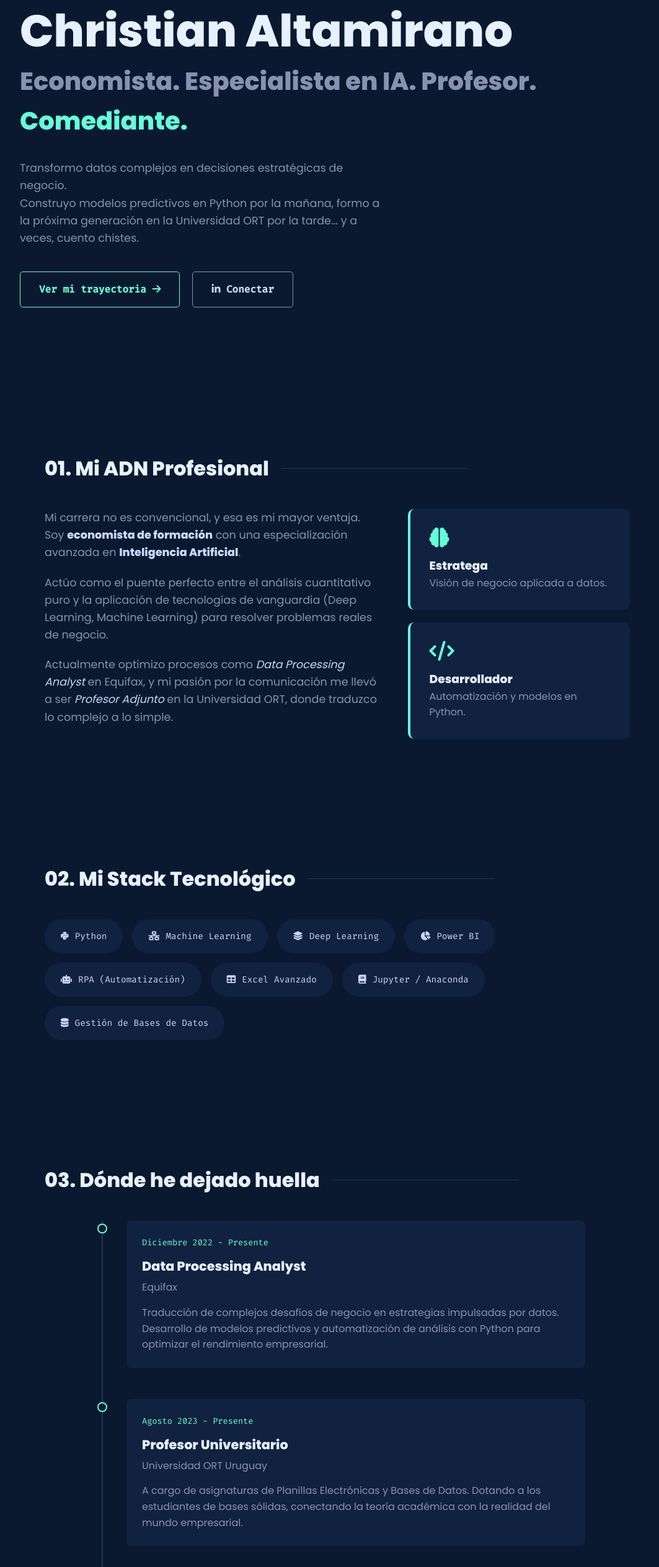
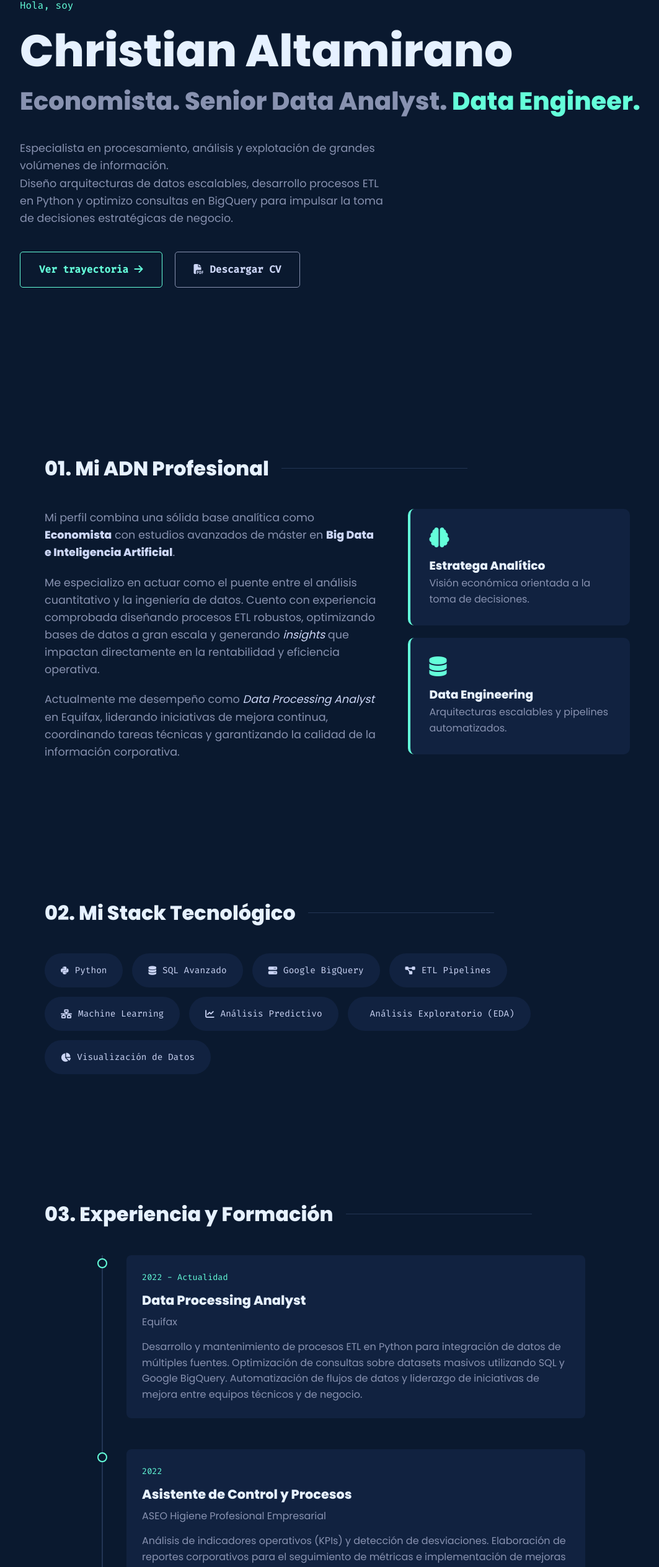
Before and after one commit to crisdavid3335/crisdavid3335.github.io, a plain HTML site: page index.html in a window 1280 px wide. Shown: the part 170-2698 px from the top of the page at 62% size, without its empty margins (96-1159 px from the left). Drawn offline with Linux system fonts and the light colour scheme.

Commit message:
Update index.html

```diff
--- a/index.html
+++ b/index.html
@@ -3,7 +3,7 @@
 <head>
     <meta charset="UTF-8">
     <meta name="viewport" content="width=device-width, initial-scale=1.0">
-    <title>Christian Altamirano | Data & AI Specialist</title>
+    <title>Christian Altamirano | Senior Data Analyst & Engineer</title>
     <link rel="stylesheet" href="style.css">
     <link href="https://fonts.googleapis.com/css2?family=Poppins:wght@300;400;600;800&family=Fira+Code:wght@400;500&display=swap" rel="stylesheet">
     <link rel="stylesheet" href="https://cdnjs.cloudflare.com/ajax/libs/font-awesome/6.4.0/css/all.min.css">
@@ -15,7 +15,7 @@
         <div class="logo">&lt;CA /&gt;</div>
         <ul>
             <li><a href="#sobre-mi">Sobre mí</a></li>
-            <li><a href="#skills">Stack Teconológico</a></li>
+            <li><a href="#skills">Stack Tecnológico</a></li>
             <li><a href="#experiencia">Experiencia</a></li>
             <li><a href="#contacto" class="btn-nav">Hablemos</a></li>
         </ul>
@@ -26,14 +26,17 @@
         <div class="hero-content">
             <p class="greeting">Hola, soy</p>
             <h1>Christian Altamirano</h1>
-            <h2 class="typewriter">Economista. Especialista en IA. Profesor. <span class="highlight">Comediante.</span></h2>
+            <h2 class="typewriter">Economista. Senior Data Analyst. <span class="highlight">Data Engineer.</span></h2>
             <p class="hero-desc">
-                Transformo datos complejos en decisiones estratégicas de negocio.<br>
-                Construyo modelos predictivos en Python por la mañana, formo a la próxima generación en la Universidad ORT por la tarde... y a veces, cuento chistes.
+                Especialista en procesamiento, análisis y explotación de grandes volúmenes de información.<br>
+                Diseño arquitecturas de datos escalables, desarrollo procesos ETL en Python y optimizo consultas en BigQuery para impulsar la toma de decisiones estratégicas de negocio.
             </p>
             <div class="cta-buttons">
-                <a href="#experiencia" class="btn btn-primary">Ver mi trayectoria <i class="fas fa-arrow-right"></i></a>
-                <a href="https://www.linkedin.com/in/crisdavid3335" target="_blank" class="btn btn-secondary"><i class="fab fa-linkedin-in"></i> Conectar</a>
+                <a href="#experiencia" class="btn btn-primary">Ver trayectoria <i class="fas fa-arrow-right"></i></a>
+                <!-- Botón de descarga de CV actualizado -->
+                <a href="https://crisdavid3335.github.io/cv.pdf" target="_blank" rel="noopener noreferrer" class="btn btn-secondary" download>
+                    <i class="fas fa-file-pdf"></i> Descargar CV
+                </a>
             </div>
         </div>
     </header>
@@ -45,20 +48,20 @@
         </div>
         <div class="about-grid">
             <div class="about-text">
-                <p>Mi carrera no es convencional, y esa es mi mayor ventaja. Soy <strong>economista de formación</strong> con una especialización avanzada en <strong>Inteligencia Artificial</strong>.</p>
-                <p>Actúo como el puente perfecto entre el análisis cuantitativo puro y la aplicación de tecnologías de vanguardia (Deep Learning, Machine Learning) para resolver problemas reales de negocio.</p>
-                <p>Actualmente optimizo procesos como <em>Data Processing Analyst</em> en Equifax, y mi pasión por la comunicación me llevó a ser <em>Profesor Adjunto</em> en la Universidad ORT, donde traduzco lo complejo a lo simple.</p>
+                <p>Mi perfil combina una sólida base analítica como <strong>Economista</strong> con estudios avanzados de máster en <strong>Big Data e Inteligencia Artificial</strong>.</p>
+                <p>Me especializo en actuar como el puente entre el análisis cuantitativo y la ingeniería de datos. Cuento con experiencia comprobada diseñando procesos ETL robustos, optimizando bases de datos a gran escala y generando <em>insights</em> que impactan directamente en la rentabilidad y eficiencia operativa.</p>
+                <p>Actualmente me desempeño como <em>Data Processing Analyst</em> en Equifax, liderando iniciativas de mejora continua, coordinando tareas técnicas y garantizando la calidad de la información corporativa.</p>
             </div>
             <div class="about-stats">
                 <div class="stat-box">
                     <i class="fas fa-brain"></i>
-                    <h3>Estratega</h3>
-                    <p>Visión de negocio aplicada a datos.</p>
+                    <h3>Estratega Analítico</h3>
+                    <p>Visión económica orientada a la toma de decisiones.</p>
                 </div>
                 <div class="stat-box">
-                    <i class="fas fa-code"></i>
-                    <h3>Desarrollador</h3>
-                    <p>Automatización y modelos en Python.</p>
+                    <i class="fas fa-database"></i>
+                    <h3>Data Engineering</h3>
+                    <p>Arquitecturas escalables y pipelines automatizados.</p>
                 </div>
             </div>
         </div>
@@ -71,20 +74,20 @@
         </div>
         <div class="skills-container">
             <div class="skill-card"><i class="fab fa-python"></i> Python</div>
+            <div class="skill-card"><i class="fas fa-database"></i> SQL Avanzado</div>
+            <div class="skill-card"><i class="fas fa-server"></i> Google BigQuery</div>
+            <div class="skill-card"><i class="fas fa-project-diagram"></i> ETL Pipelines</div>
             <div class="skill-card"><i class="fas fa-network-wired"></i> Machine Learning</div>
-            <div class="skill-card"><i class="fas fa-layer-group"></i> Deep Learning</div>
-            <div class="skill-card"><i class="fas fa-chart-pie"></i> Power BI</div>
-            <div class="skill-card"><i class="fas fa-robot"></i> RPA (Automatización)</div>
-            <div class="skill-card"><i class="fas fa-table"></i> Excel Avanzado</div>
-            <div class="skill-card"><i class="fas fa-book"></i> Jupyter / Anaconda</div>
-            <div class="skill-card"><i class="fas fa-database"></i> Gestión de Bases de Datos</div>
+            <div class="skill-card"><i class="fas fa-chart-line"></i> Análisis Predictivo</div>
+            <div class="skill-card"><i class="fas fa-search-chart"></i> Análisis Exploratorio (EDA)</div>
+            <div class="skill-card"><i class="fas fa-chart-pie"></i> Visualización de Datos</div>
         </div>
     </section>
 
     <!-- Sección Experiencia y Educación -->
     <section id="experiencia" class="reveal">
         <div class="section-title">
-            <h2>03. Dónde he dejado huella</h2>
+            <h2>03. Experiencia y Formación</h2>
         </div>
 
         <div class="timeline">
@@ -92,21 +95,42 @@
             <div class="timeline-item">
                 <div class="timeline-dot"></div>
                 <div class="timeline-content">
-                    <span class="date">Diciembre 2022 - Presente</span>
+                    <span class="date">2022 - Actualidad</span>
                     <h3>Data Processing Analyst</h3>
                     <h4>Equifax</h4>
-                    <p>Traducción de complejos desafíos de negocio en estrategias impulsadas por datos. Desarrollo de modelos predictivos y automatización de análisis con Python para optimizar el rendimiento empresarial.</p>
+                    <p>Desarrollo y mantenimiento de procesos ETL en Python para integración de datos de múltiples fuentes. Optimización de consultas sobre datasets masivos utilizando SQL y Google BigQuery. Automatización de flujos de datos y liderazgo de iniciativas de mejora entre equipos técnicos y de negocio.</p>
                 </div>
             </div>
 
-            <!-- Universidad ORT -->
+            <!-- ASEO -->
             <div class="timeline-item">
                 <div class="timeline-dot"></div>
                 <div class="timeline-content">
-                    <span class="date">Agosto 2023 - Presente</span>
-                    <h3>Profesor Universitario</h3>
+                    <span class="date">2022</span>
+                    <h3>Asistente de Control y Procesos</h3>
+                    <h4>ASEO Higiene Profesional Empresarial</h4>
+                    <p>Análisis de indicadores operativos (KPIs) y detección de desviaciones. Elaboración de reportes corporativos para el seguimiento de métricas e implementación de mejoras en el control interno administrativo y operativo.</p>
+                </div>
+            </div>
+
+            <!-- Metropolitan Touring -->
+            <div class="timeline-item">
+                <div class="timeline-dot"></div>
+                <div class="timeline-content">
+                    <span class="date">2021 - 2022</span>
+                    <h3>Pasante – Calidad de Procesos y Proyectos</h3>
+                    <h4>Metropolitan Touring</h4>
+                    <p>Análisis, levantamiento y documentación de procesos organizacionales. Identificación de oportunidades de mejora en la eficiencia operativa y elaboración de reportes de control de calidad.</p>
+                </div>
+            </div>
+
+            <!-- Educación: Master -->
+            <div class="timeline-item">
+                <div class="timeline-dot edu-dot"></div>
+                <div class="timeline-content edu-content">
+                    <span class="date">2023 - 2025</span>
+                    <h3>Máster en Big Data (Posgrado)</h3>
                     <h4>Universidad ORT Uruguay</h4>
-                    <p>A cargo de asignaturas de Planillas Electrónicas y Bases de Datos. Dotando a los estudiantes de bases sólidas, conectando la teoría académica con la realidad del mundo empresarial.</p>
                 </div>
             </div>
 
@@ -114,8 +138,8 @@
             <div class="timeline-item">
                 <div class="timeline-dot edu-dot"></div>
                 <div class="timeline-content edu-content">
-                    <span class="date">Febrero 2023 - Julio 2024</span>
-                    <h3>Diplomatura en Artificial Intelligence</h3>
+                    <span class="date">2023 - 2025</span>
+                    <h3>Diplomado en Inteligencia Artificial</h3>
                     <h4>Universidad ORT Uruguay</h4>
                 </div>
             </div>
@@ -124,8 +148,8 @@
             <div class="timeline-item">
                 <div class="timeline-dot edu-dot"></div>
                 <div class="timeline-content edu-content">
-                    <span class="date">Febrero 2017 - Julio 2021</span>
-                    <h3>Bachelor's degree, Economics</h3>
+                    <span class="date">2016 - 2021</span>
+                    <h3>Economista (Título de Grado)</h3>
                     <h4>Universidad Central del Ecuador</h4>
                 </div>
             </div>
@@ -134,16 +158,19 @@
 
     <!-- Footer / Contacto -->
     <footer id="contacto">
-        <h2>¿Listo para optimizar tus datos?</h2>
-        <p>Siempre estoy abierto a discutir nuevos proyectos, ideas de inteligencia artificial o simplemente compartir un buen chiste.</p>
-        <a href="mailto:crisdavid3335@gmail.com" class="btn btn-primary big-btn"><i class="fas fa-envelope"></i> Escríbeme un correo</a>
+        <h2>¿Buscando optimizar la rentabilidad a través de los datos?</h2>
+        <p>Siempre estoy abierto a discutir nuevos retos corporativos, arquitecturas de datos y oportunidades estratégicas.</p>
+        <div class="cta-footer-buttons">
+            <a href="mailto:crisdavid3335@gmail.com" class="btn btn-primary big-btn"><i class="fas fa-envelope"></i> Enviar correo</a>
+            <a href="https://crisdavid3335.github.io/cv.pdf" target="_blank" class="btn btn-secondary big-btn"><i class="fas fa-download"></i> Descargar CV</a>
+        </div>
 
         <div class="social-links">
             <a href="https://www.linkedin.com/in/crisdavid3335" target="_blank"><i class="fab fa-linkedin"></i></a>
             <a href="https://crisdavid3335.github.io/" target="_blank"><i class="fab fa-github"></i></a>
-            <a href="tel:+59893852123"><i class="fas fa-phone"></i></a>
+            <a href="tel:+59897234803"><i class="fas fa-phone"></i></a>
         </div>
-        <p class="copyright">Diseñado y construido por Christian Altamirano © 2024</p>
+        <p class="copyright">Diseñado y desarrollado por Christian Altamirano © 2026</p>
     </footer>
 
     <script src="script.js"></script>
```
